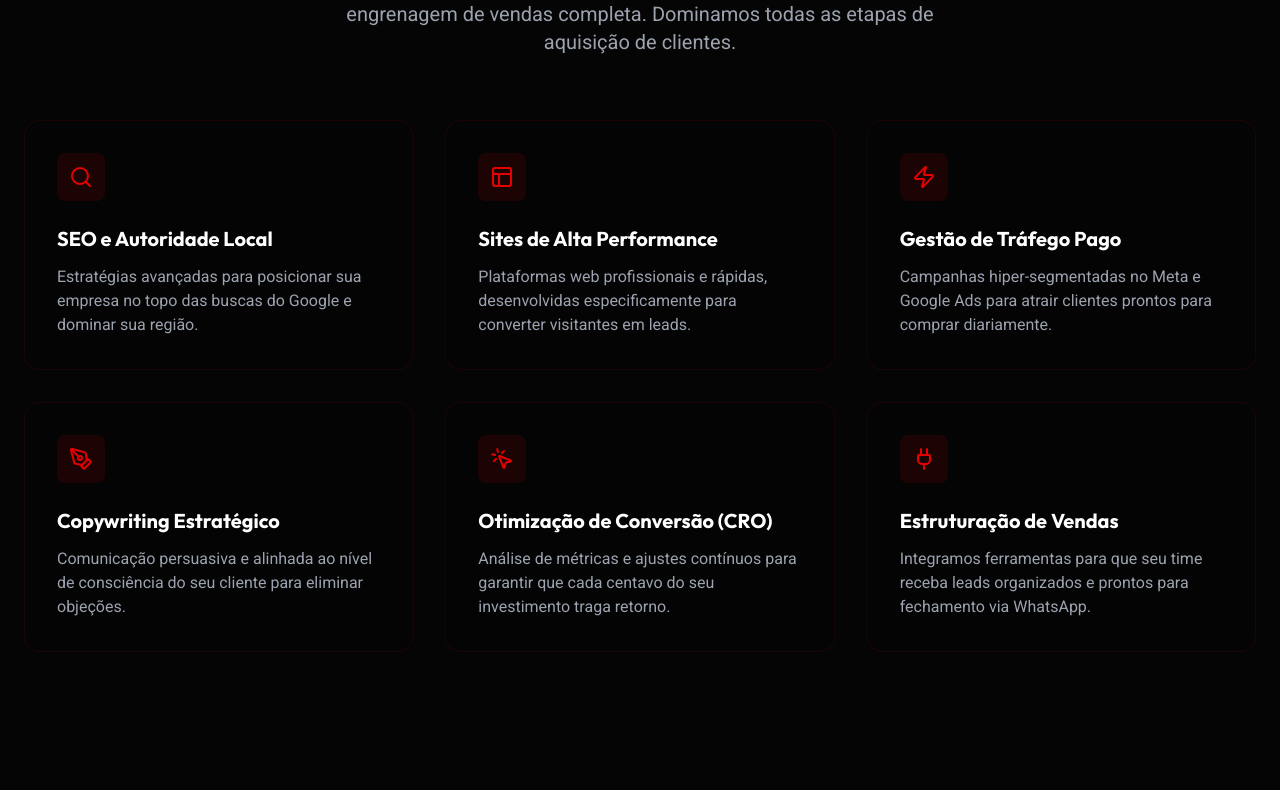
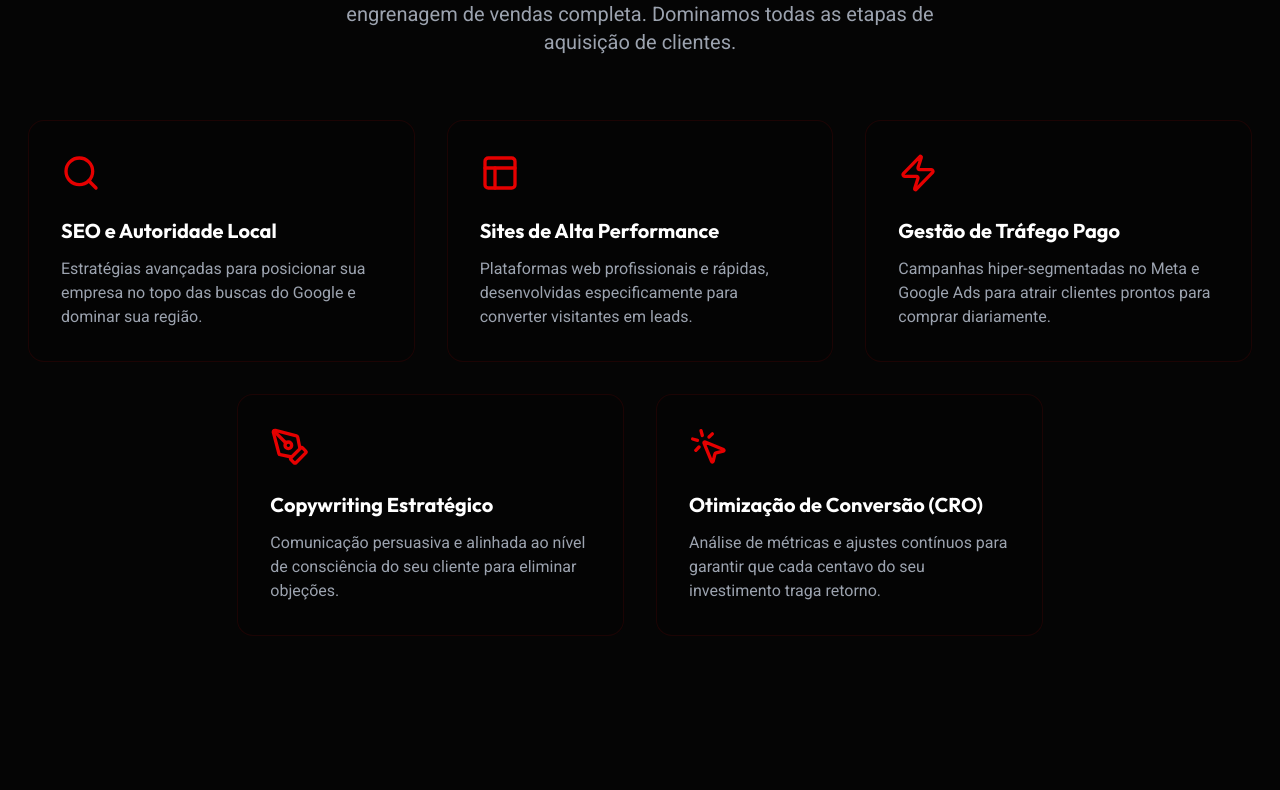
Before and after one commit to manusagenten1-hub/tecnova, a React (Vite) app: page / in a window 1280 px wide. Shown: the part 2090-2880 px from the top of the page. Built offline with nearby package versions, Linux system fonts and the light colour scheme.

Commit message:
Update Strategy.tsx

```diff
--- a/components/Strategy.tsx
+++ b/components/Strategy.tsx
@@ -28,11 +28,6 @@ const strategies: StrategyItem[] = [
     icon: MousePointerClick,
     title: 'Otimização de Conversão (CRO)',
     description: 'Análise de métricas e ajustes contínuos para garantir que cada centavo do seu investimento traga retorno.'
-  },
-  {
-    icon: Plug,
-    title: 'Estruturação de Vendas',
-    description: 'Integramos ferramentas para que seu time receba leads organizados e prontos para fechamento via WhatsApp.'
   }
 ];
 
@@ -56,7 +51,7 @@ const Strategy: React.FC = () => {
           </p>
         </motion.div>
 
-        <div className="grid grid-cols-1 md:grid-cols-2 lg:grid-cols-3 gap-6 md:gap-8">
+        <div className="flex flex-wrap justify-center gap-6 md:gap-8">
           {strategies.map((item, index) => {
             const Icon = item.icon;
             return (
@@ -66,11 +61,10 @@ const Strategy: React.FC = () => {
                 whileInView={{ opacity: 1, y: 0 }}
                 viewport={{ once: true, margin: "-50px" }}
                 transition={{ duration: 0.5, delay: index * 0.1, ease: 'easeOut' }}
-                className="bg-brand-dark/50 border border-brand-accent/10 p-6 md:p-8 rounded-2xl hover:border-brand-accent/50 hover:bg-brand-accent/5 hover:shadow-[0_0_20px_rgba(0,212,255,0.1)] transition-all duration-500 group relative overflow-hidden"
+                className="bg-brand-dark/50 border border-brand-accent/10 p-6 md:p-8 rounded-2xl transition-all duration-500 relative overflow-hidden w-full md:w-[calc(50%-1.5rem)] lg:w-[calc(33.333%-1.5rem)]"
               >
-                <div className="absolute inset-0 bg-gradient-to-br from-brand-accent/10 to-transparent opacity-0 group-hover:opacity-100 transition-opacity duration-500 pointer-events-none"></div>
-                <div className="w-10 h-10 md:w-12 md:h-12 bg-brand-accent/10 rounded-lg flex items-center justify-center mb-4 md:mb-6 transition-all duration-300 relative z-10">
-                  <Icon className="w-5 h-5 md:w-6 md:h-6 text-brand-accent" />
+                <div className="mb-4 md:mb-6 relative z-10">
+                  <Icon className="w-8 h-8 md:w-10 md:h-10 text-brand-accent transition-colors duration-500" />
                 </div>
                 <h3 className="text-lg md:text-xl font-heading font-bold mb-2 md:mb-3 transition-colors duration-300 relative z-10">{item.title}</h3>
                 <p className="text-sm md:text-base text-gray-400 leading-relaxed transition-colors duration-300 relative z-10">
```
